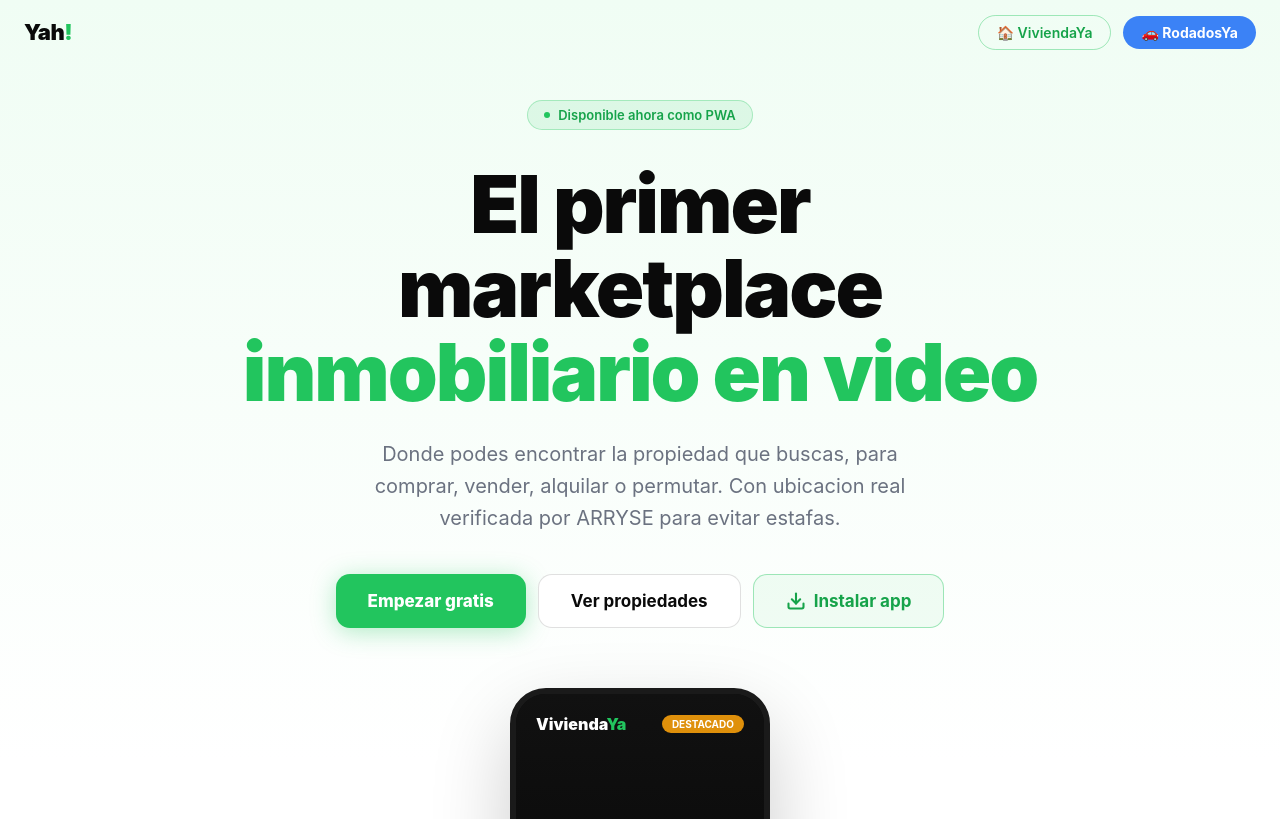
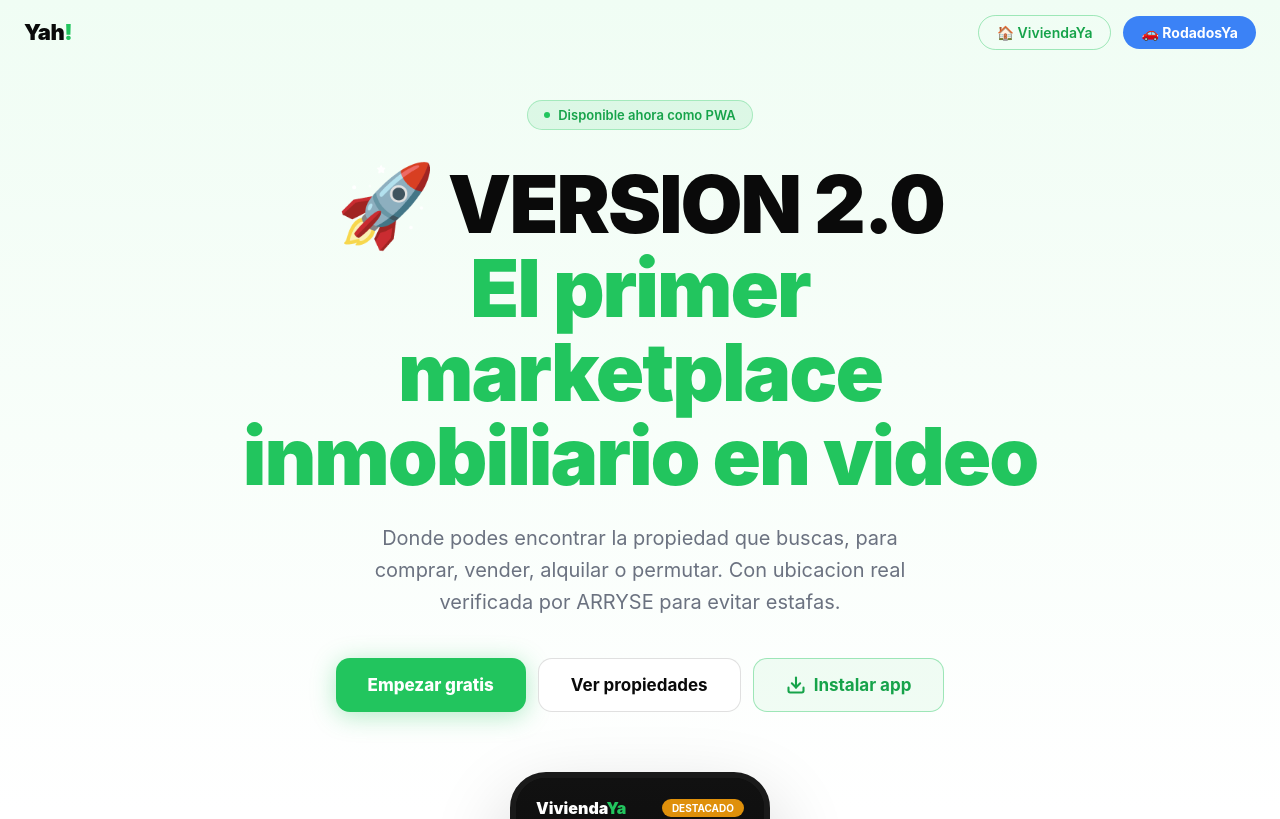
Before and after one commit to carlosgimenezmmo-hash/yah, a Next.js app: page / in a window 1280 px wide. Shown: the top 819 px of the page. Built offline with nearby package versions, Linux system fonts and the light colour scheme.

Commit message:
feat: version visible 2.0 en landing

```diff
--- a/app/page.tsx
+++ b/app/page.tsx
@@ -61,8 +61,8 @@ export default function LandingPage() {
           Disponible ahora como PWA
         </div>
         <h1 style={{ fontSize: "clamp(40px, 8vw, 80px)", fontWeight: 900, lineHeight: 1.05, letterSpacing: -2, margin: "0 0 24px", maxWidth: 800 }}>
-          El primer marketplace<br /><span style={{ color: "#22C55E" }}>inmobiliario en video</span>
-        </h1>
+  🚀 VERSION 2.0<br /><span style={{ color: "#22C55E" }}>El primer marketplace inmobiliario en video</span>
+</h1>
         <p style={{ fontSize: "clamp(16px, 2.5vw, 20px)", color: "#6B7280", maxWidth: 560, margin: "0 0 40px", lineHeight: 1.6 }}>
           Donde podes encontrar la propiedad que buscas, para comprar, vender, alquilar o permutar. Con ubicacion real verificada por ARRYSE para evitar estafas.
         </p>
```
